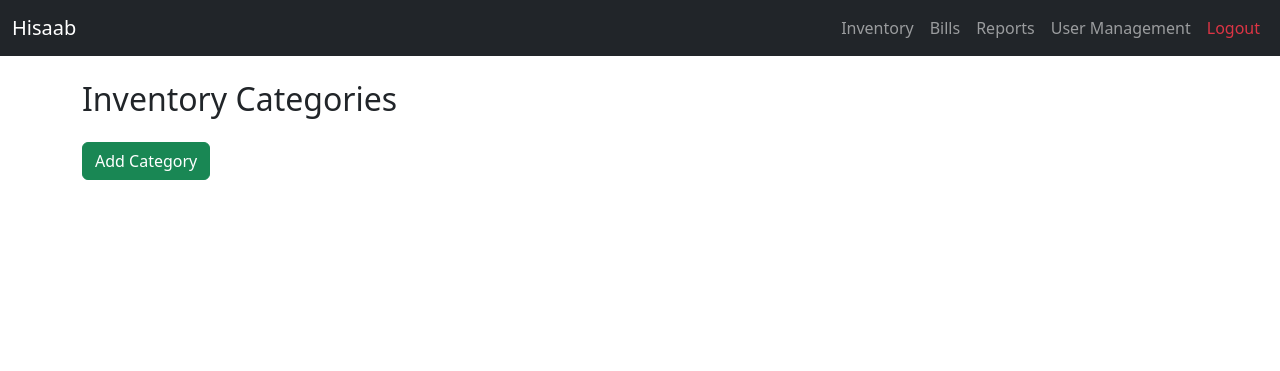
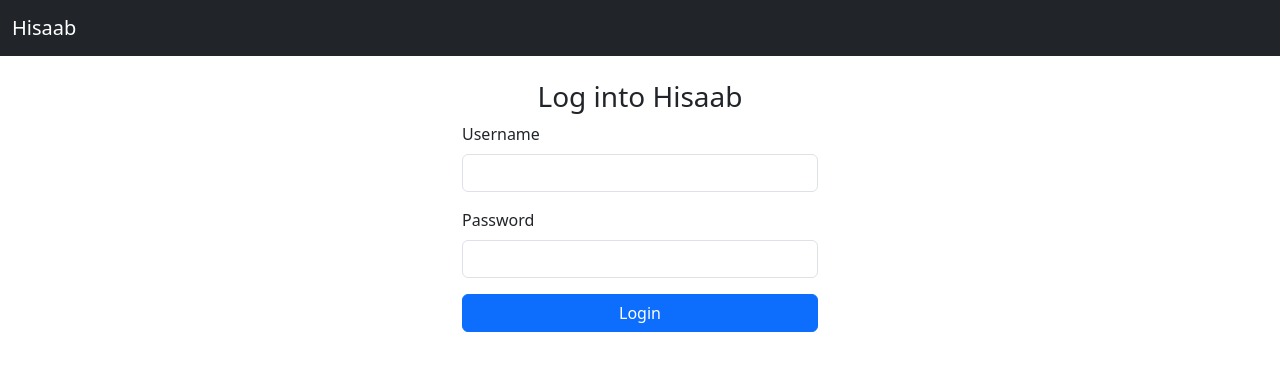
Before and after one commit to sakc-c/Hisaab_Project, a Django app: page /inventory/ in a window 1280 px wide. Shown: the top 371 px of the page. Run offline with Django 5.2, Linux system fonts and the light colour scheme; data that the repository does not hold is empty.

Commit message:
auth set - login, logout

```diff
--- a/hisaab/templates/hisaab/base.html
+++ b/hisaab/templates/hisaab/base.html
@@ -14,12 +14,14 @@
                 <span class="navbar-toggler-icon"></span>
             </button>
             <div class="collapse navbar-collapse" id="navbarNav">
+                {% if user.is_authenticated %}
                 <ul class="navbar-nav ms-auto">
                     <li class="nav-item"><a class="nav-link" href="{% url 'inventory' %}">Inventory</a></li>
                     <li class="nav-item"><a class="nav-link" href="{% url 'bills' %}">Bills</a></li>
                     <li class="nav-item"><a class="nav-link" href="{% url 'reports' %}">Reports</a></li>
                     <li class="nav-item"><a class="nav-link" href="{% url 'user_management' %}">User Management</a></li>
-                    <li class="nav-item"><a class="nav-link text-danger" href="{% url 'sign_in' %}">Logout</a></li>
+                    <li class="nav-item"><a class="nav-link text-danger" href="{% url 'logout' %}">Logout</a></li>
+                {% endif %}
 
                 </ul>
             </div>
--- /dev/null
+++ b/hisaab/templates/hisaab/login.html
@@ -0,0 +1,20 @@
+{% extends 'hisaab/base.html' %}
+{% block content %}
+<div class="row justify-content-center">
+    <div class="col-md-4">
+        <h3 class="text-center">Log into Hisaab</h3>
+        <form id="login_form" method="post" action="{% url 'login' %}">
+            {% csrf_token %}
+            <div class="mb-3">
+                <label class="form-label">Username</label>
+                <input type="text" class="form-control" name="username" value="" size="50" required/>
+            </div>
+            <div class="mb-3">
+                <label class="form-label">Password</label>
+                <input type="password"class="form-control" name="password" value="" size="50" required/>
+            </div>
+            <button type="submit" class="btn btn-primary w-100" value="submit">Login</button>
+        </form>
+    </div>
+</div>
+{% endblock %}
--- a/hisaab/urls.py
+++ b/hisaab/urls.py
@@ -2,7 +2,8 @@ from django.urls import path
 from . import views
 
 urlpatterns = [
-    path('', views.sign_in, name='sign_in'),  # Default route to Sign-in page
+    path('', views.user_login, name='login'),  # Default route to Sign-in page
+    path('/logout', views.user_logout, name='logout'),
     path('dashboard/', views.dashboard, name='dashboard'),
     path('inventory/', views.inventory, name='inventory'),
     path('bills/', views.bills, name='bills'),
--- a/hisaab/views.py
+++ b/hisaab/views.py
@@ -1,86 +1,148 @@
 from django.shortcuts import render, redirect, get_object_or_404
 from django.http import HttpResponse, JsonResponse
+
+from django.contrib.auth import authenticate, login, logout
+from django.http import HttpResponse
+from django.urls import reverse
+from django.shortcuts import redirect
+
+from django.contrib.auth import get_user_model
+User = get_user_model()
 
 from hisaab.forms import CategoryForm, ProductForm
 from hisaab.models import Category, Product
 
 
-def sign_in(request):
-    return render(request, 'hisaab/sign_in.html')
+def user_login(request):
+    if request.method == 'POST':
+        users = User.objects.all()
+        for user in users:
+            print(user.username)
+            print(user.password)
+        # print("POST")
+        username = request.POST.get('username')
+        password = request.POST.get('password')
+        user = authenticate(username=username, password=password)
 
+        if user:
+            # print("User found")
+            if user.is_active:
+                # print("User active")
+                login(request, user)
+                return redirect(reverse('dashboard'))
+            else:
+                return HttpResponse("Your Rango account is disabled.")
+        else:
+            # print("Wrong details")
+            # print(f"Invalid login details: {username}, {password}")
+            return HttpResponse("Invalid login details supplied.")
+    else:
+        # print("no POST")
+        return render(request, 'hisaab/login.html')
+
+def user_logout(request):
+    if request.user.is_authenticated:
+        logout(request)
+    return render(request, 'hisaab/login.html')
 
 def dashboard(request):
-    return render(request, 'hisaab/dashboard.html')
+    if request.user.is_authenticated:
+        return render(request, 'hisaab/dashboard.html')
+    else:
+       return render(request, 'hisaab/login.html')
 
 
 def inventory(request):
-    categories = Category.objects.all()
-    return render(request, 'hisaab/inventoryMain.html', {'categories': categories})  # Pass inventory items
+    if request.user.is_authenticated:
+        categories = Category.objects.all()
+        return render(request, 'hisaab/inventoryMain.html', {'categories': categories})  # Pass inventory items
+    else:
+       return render(request, 'hisaab/login.html')
 
 
 def bills(request):
-    return render(request, 'hisaab/bills.html', {'bills': []})  # Pass bills data
+    if request.user.is_authenticated:
+        return render(request, 'hisaab/bills.html', {'bills': []})  # Pass bills data
+    else:
+       return render(request, 'hisaab/login.html')
 
 
 def reports(request):
-    return render(request, 'hisaab/reports.html', {'report': []})  # Pass reports data
+    if request.user.is_authenticated:
+        return render(request, 'hisaab/reports.html', {'report': []})  # Pass reports data
+    else:
+       return render(request, 'hisaab/login.html')
 
 
 def user_management(request):
-    return render(request, 'hisaab/user_management.html')
+    if request.user.is_authenticated:
+        return render(request, 'hisaab/user_management.html')
+    else:
+       return render(request, 'hisaab/login.html')
 
 
 def add_category(request):
-    if request.method == 'POST':
-        form = CategoryForm(request.POST, request.FILES)
-        if form.is_valid():
-            form.save()  # Saves the category
-            return redirect('inventory')  # Redirect back to the inventory page after adding a category
+    if request.user.is_authenticated:
+        if request.method == 'POST':
+            form = CategoryForm(request.POST, request.FILES)
+            if form.is_valid():
+                form.save()  # Saves the category
+                return redirect('inventory')  # Redirect back to the inventory page after adding a category
+            else:
+                return redirect('inventory')
         else:
-            return redirect('inventory')
+            form = CategoryForm()
+
+        return render(request, 'hisaab/InventoryMain.html', {'form': form})
     else:
-        form = CategoryForm()
-
-    return render(request, 'hisaab/InventoryMain.html', {'form': form})
+       return render(request, 'hisaab/login.html')
 
 
 def category_detail(request, category_id):
-    category = get_object_or_404(Category, id=category_id)
-    inventory_items = Product.objects.filter(categoryID=category_id)  # Ensure filtering correctly
+    if request.user.is_authenticated:
+        category = get_object_or_404(Category, id=category_id)
+        inventory_items = Product.objects.filter(categoryID=category_id)  # Ensure filtering correctly
 
-    return render(request, 'hisaab/category.html', {
-        'category': category,
-        'inventory_items': inventory_items  # Pass products properly
-    })
-
+        return render(request, 'hisaab/category.html', {
+            'category': category,
+            'inventory_items': inventory_items  # Pass products properly
+        })
+    else:
+       return render(request, 'hisaab/login.html')
 
 def edit_product(request, product_id):
-    product = get_object_or_404(Product, id=product_id)
+    if request.user.is_authenticated:
+        product = get_object_or_404(Product, id=product_id)
 
-    if request.method == 'POST':
-        # Bind the form with the POST data and the current product instance
-        form = ProductForm(request.POST, instance=product)
+        if request.method == 'POST':
+            # Bind the form with the POST data and the current product instance
+            form = ProductForm(request.POST, instance=product)
 
-        if form.is_valid():
-            form.save()
-            return redirect('category',
-                            category_id=product.categoryID.id)  # Redirect back to the category page after saving
+            if form.is_valid():
+                form.save()
+                return redirect('category',
+                                category_id=product.categoryID.id)  # Redirect back to the category page after saving
+            else:
+                print(form.errors)
+                return redirect('category',
+                                category_id=product.categoryID.id)
+
         else:
-            print(form.errors)
-            return redirect('category',
-                            category_id=product.categoryID.id)
+            # If GET request, initialize the form with the current product's data
+            form = ProductForm(instance=product)
 
+        category = product.categoryID
+        inventory_items = Product.objects.filter(categoryID=category)
+        return render(request, 'hisaab/category.html', {'category': category,'inventory_items': inventory_items, })
     else:
-        # If GET request, initialize the form with the current product's data
-        form = ProductForm(instance=product)
-
-    category = product.categoryID
-    inventory_items = Product.objects.filter(categoryID=category)
-    return render(request, 'hisaab/category.html', {'category': category,'inventory_items': inventory_items, })
+       return render(request, 'hisaab/login.html')
 
 
 def delete_product(request, product_id):
-    product = get_object_or_404(Product, id=product_id)
-    category_id = product.categoryID.id
-    product.delete()
-    return redirect('category', category_id=category_id)  # Redirect after deleting
+    if request.user.is_authenticated:
+        product = get_object_or_404(Product, id=product_id)
+        category_id = product.categoryID.id
+        product.delete()
+        return redirect('category', category_id=category_id)  # Redirect after deleting
+    else:
+       return render(request, 'hisaab/login.html')
```
Also changed, not shown: hisaab/forms.py (+7 -0 lines), hisaab/templates/hisaab/sign_in.html (deleted, +0 -20 lines).
